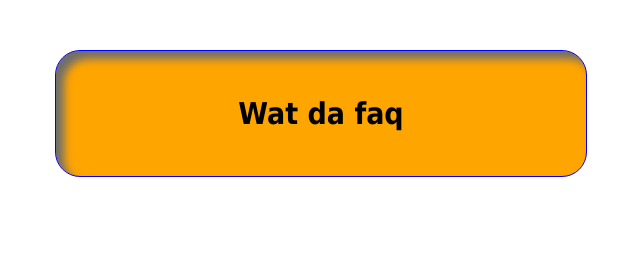
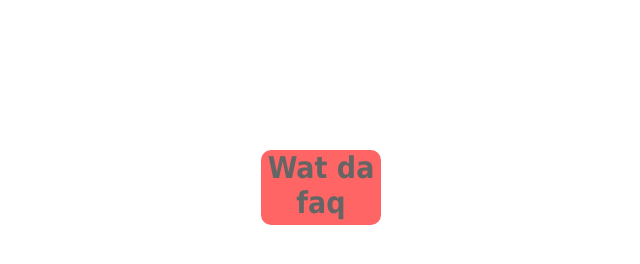
Before and after one commit to inblack67/HTML5-CSS3, a plain HTML site: page new.html in a window 1280 px wide. Shown: the whole page, without its empty margins (319-959 px from the left). Drawn offline with Linux system fonts and the light colour scheme.

Commit message:
Last Updated 12/13/2019

```diff
--- a/main.css
+++ b/main.css
@@ -32,7 +32,7 @@ body
 
 #head
 {
-    background: yellow;
+    background:yellow;
     border: 3px solid black;
     padding: 20px;
 }
--- a/new.css
+++ b/new.css
@@ -6,14 +6,31 @@ body
 #box
 {
     display:block;
-    width: 500px;
-    margin: 50px auto;
+    margin: 150px auto;
+    color: ;
+    -webkit-border-radius:10px;
+    opacity: 0.6;
+    background: red;
+    width: 120px;
+    height: 75px;
+    -webkit-transition: -webkit-transform 2s, opacity 2s,background 2s, width 2s, height 2s;
+    /* width: 500px;
+
     padding: 15px;
     text-align: center;
-    border: 1px solid blue;
-    background: orange;
-    border-radius: 25px;
-    box-shadow: rgb(110,110,110) 8px 8px 8px inset;
+    border: 7px solid blue;
+    background: yellow;
+     -webkit-transform:translate(150px,300px) rotate(30deg) scale(.8);
+    -webkit-transition:-webkit-transform 2s; */
+}
+
+#box:hover{
+    -webkit-transform:rotate(360deg);
+    opacity: 1;
+    background: peru;
+    width: 450px;
+    height: 110px;
+
 }
 
 #text
```
